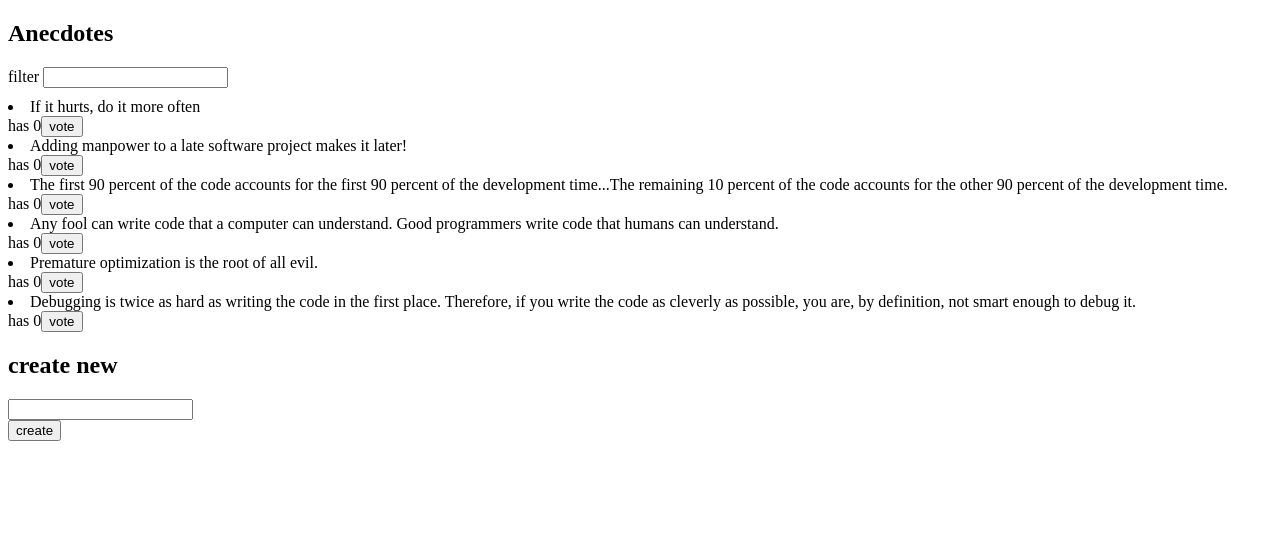
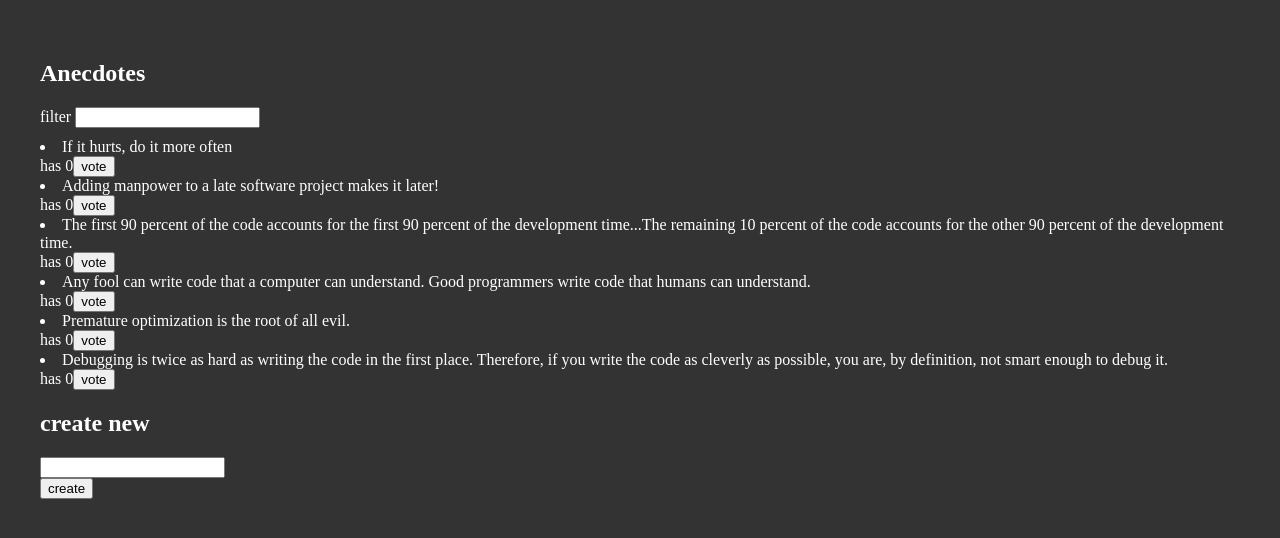
Before and after one commit to seanodaniels/redux-anecdotes, a React (Vite) app: page / in a window 1280 px wide. Shown: the top 538 px of the page. Built offline with nearby package versions, Linux system fonts and the light colour scheme.

Commit message:
Solution for exercise 6.10. Converted Redux code to use Redux Toolkit.

```diff
--- a/package.json
+++ b/package.json
@@ -10,6 +10,7 @@
     "preview": "vite preview"
   },
   "dependencies": {
+    "@reduxjs/toolkit": "^2.0.1",
     "@testing-library/jest-dom": "^6.1.4",
     "@testing-library/react": "^14.0.0",
     "@testing-library/user-event": "^14.5.1",
--- /dev/null
+++ b/src/App.css
@@ -0,0 +1,45 @@
+body {
+    background: #333333;
+    color: #ffffff;
+  }
+  #root {
+    max-width: 1280px;
+    margin: 0 auto;
+    padding: 2rem;
+  }
+
+  .logo {
+    height: 6em;
+    padding: 1.5em;
+    will-change: filter;
+    transition: filter 300ms;
+  }
+  .logo:hover {
+    filter: drop-shadow(0 0 2em #646cffaa);
+  }
+  .logo.react:hover {
+    filter: drop-shadow(0 0 2em #61dafbaa);
+  }
+
+  @keyframes logo-spin {
+    from {
+      transform: rotate(0deg);
+    }
+    to {
+      transform: rotate(360deg);
+    }
+  }
+
+  @media (prefers-reduced-motion: no-preference) {
+    a:nth-of-type(2) .logo {
+      animation: logo-spin infinite 20s linear;
+    }
+  }
+
+  .card {
+    padding: 2em;
+  }
+
+  .read-the-docs {
+    color: #888;
+  }
--- a/src/App.jsx
+++ b/src/App.jsx
@@ -1,6 +1,8 @@
 import AnecdoteList from './components/AnecdoteList'
 import AnecdoteForm from './components/AnecdoteForm'
 import AnecdoteFilter from './components/Filter'
+import './App.css'
+
 const App = () => {
   return (
     <div>
--- a/src/main.jsx
+++ b/src/main.jsx
@@ -1,19 +1,8 @@
+import React from 'react'
 import ReactDOM from 'react-dom/client'
-import { createStore, combineReducers } from 'redux'
 import { Provider } from 'react-redux'
+import store from './store'
 import App from './App'
-import anecdoteReducer from './reducers/anecdoteReducer'
-import filterReducer from './reducers/filterReducer'
-
-const reducer = combineReducers({
-  anecdotes: anecdoteReducer,
-  filter: filterReducer,
-})
-
-const store = createStore(
-  reducer,
-  window.__REDUX_DEVTOOLS_EXTENSION__ && window.__REDUX_DEVTOOLS_EXTENSION__()
-)
 
 ReactDOM.createRoot(document.getElementById('root')).render(
   <Provider store={store}>
--- a/src/reducers/anecdoteReducer.js
+++ b/src/reducers/anecdoteReducer.js
@@ -1,3 +1,5 @@
+import { createSlice } from '@reduxjs/toolkit'
+
 const anecdotesAtStart = [
   'If it hurts, do it more often',
   'Adding manpower to a late software project makes it later!',
@@ -19,42 +21,29 @@ const asObject = (anecdote) => {
 
 const initialState = anecdotesAtStart.map(asObject)
 
-const anecdoteReducer = (state = initialState, action) => {
-  switch(action.type) {
-    case 'CREATE_ANECDOTE':
-      return [
-        ...state,
-        action.payload
-      ]
-    case 'DO_VOTE':
-      const id = action.payload.id
+const anecdoteSlice = createSlice({
+  name: 'anecdotes',
+  initialState,
+  reducers: {
+    createAnecdote(state, action) {
+      const content = action.payload
+      state.push({
+        content,
+        id: getId(),
+        votes: 0
+      })
+    },
+    doVote(state, action) {
+      const id = action.payload
       const anecdoteToVote = state.find(a => a.id === id)
       const changedAnecdote = {
         ...anecdoteToVote,
         votes: anecdoteToVote.votes + 1
       }
       return state.map(a => a.id !== id ? a : changedAnecdote)
-    default:
-      return state
-  }
-}
-
-export const doVote = (id) => {
-  return {
-    type: 'DO_VOTE',
-    payload: { id }
-  }
-}
-
-export const createAnecdote = (anecdote) => {
-  return {
-    type: 'CREATE_ANECDOTE',
-    payload: {
-      content: anecdote,
-      id: getId(),
-      votes: 0
     }
   }
-}
+})
 
-export default anecdoteReducer
+export const { createAnecdote, doVote } = anecdoteSlice.actions
+export default anecdoteSlice.reducer
--- a/src/reducers/filterReducer.js
+++ b/src/reducers/filterReducer.js
@@ -1,17 +1,16 @@
-const filterReducer = (state = '', action) => {
-  switch (action.type) {
-    case 'SET_FILTER':
+import { createSlice } from '@reduxjs/toolkit'
+
+const initialState = ''
+
+const filterSlice = createSlice({
+  name: 'filter',
+  initialState,
+  reducers: {
+    filterChange(state, action) {
       return action.payload
-    default:
-      return state
+    }
   }
-}
+})
 
-export const filterChange = (filter) => {
-  return {
-    type: 'SET_FILTER',
-    payload: filter,
-  }
-}
-
-export default filterReducer
+export const { filterChange } = filterSlice.actions
+export default filterSlice.reducer
--- /dev/null
+++ b/src/store.js
@@ -0,0 +1,13 @@
+import { configureStore } from '@reduxjs/toolkit'
+
+import anecdoteReducer from './reducers/anecdoteReducer'
+import filterReducer from './reducers/filterReducer'
+
+const store = configureStore({
+  reducer: {
+    anecdotes: anecdoteReducer,
+    filter: filterReducer,
+  }
+})
+
+export default store
```
Also changed, not shown: 1 other file (tests, documents, lock files or other folders).
